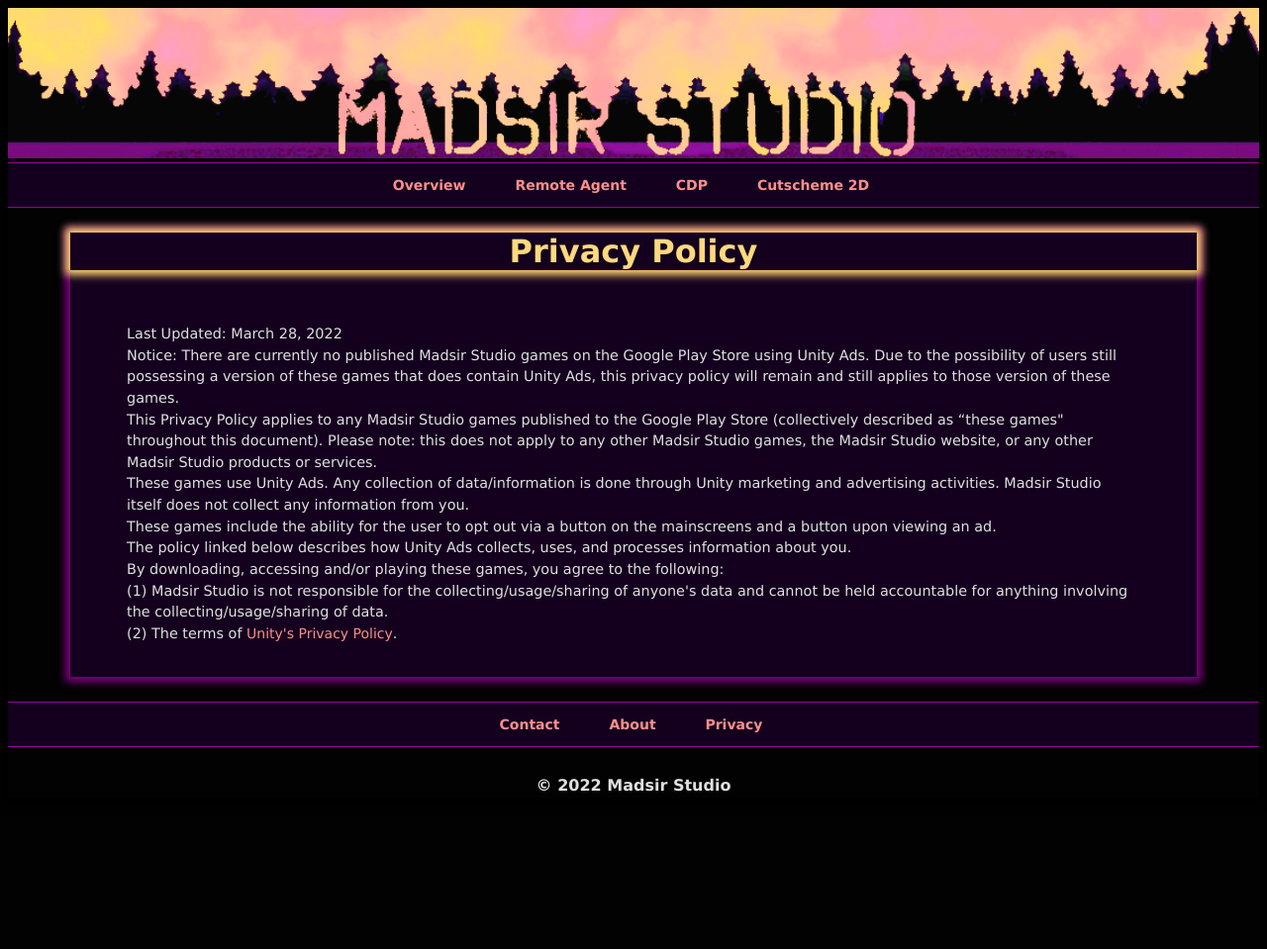
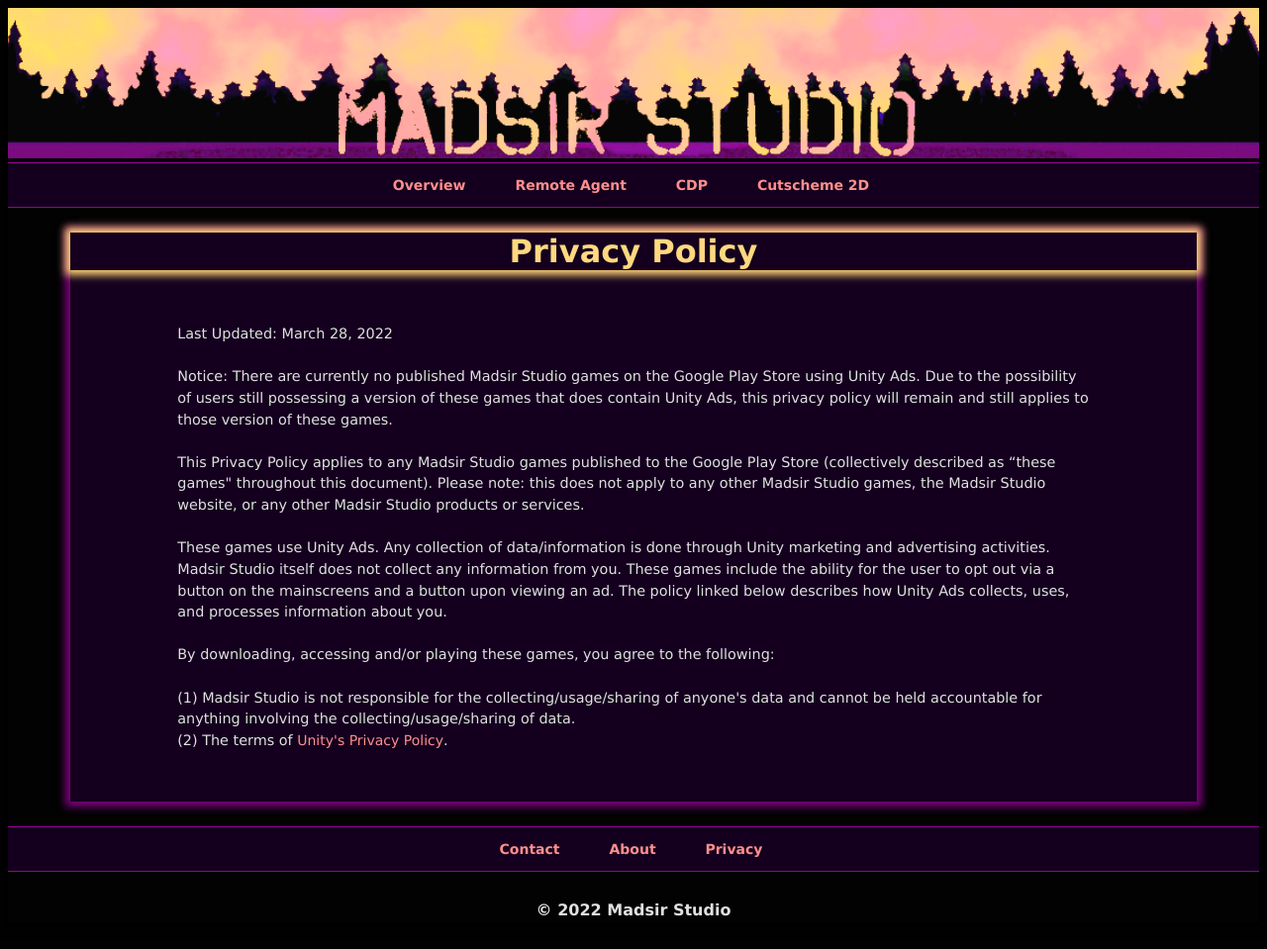
Before and after one commit to Madsir/madsirstudio.github.io, a Jekyll site: the page built from privacy/index.html, in a window 1280 px wide. Shown: the whole page at 99% size. Built offline with Jekyll 4.4.1, drawn with Linux system fonts in a browser that asks for light colours; before the commit the page ends 900 px from its top, so only the background shows below that.

Commit message:
Update index.html

```diff
--- a/privacy/index.html
+++ b/privacy/index.html
@@ -15,31 +15,38 @@
   box-shadow: 0 0 8px 5px purple;
   background-color: #14001e;
 }
- </style>
+.centerdiv {
+  margin-left: 5%;
+  margin-right: 5%;/* Same width as the sidebar + left position in px */
+}
+</style>
 </head>
 <body>
     <div class="main">
 	<center>
 		<h1>Privacy Policy</h1>
+		<div class="centerdiv">
 		<br>
     			<p>Last Updated: March 28, 2022
 	    	<br>
+		<br>
 	   		Notice: There are currently no published Madsir Studio games on the Google Play Store using Unity Ads. Due to the possibility of users still possessing a version of these games that does contain Unity Ads, this privacy policy will remain and still applies to those version of these games.
 	    	<br>
+		<br>
 			This Privacy Policy applies to any Madsir Studio games published to the Google Play Store (collectively described as “these games" throughout this document). Please note: this does not apply to any other Madsir Studio games, the Madsir Studio website, or any other Madsir Studio products or services.
 		<br>
-			These games use Unity Ads. Any collection of data/information is done through Unity marketing and advertising activities. Madsir Studio itself does not collect any information from you.
 		<br>
-			These games include the ability for the user to opt out via a button on the mainscreens and a button upon viewing an ad.
-    		<br>
-			The policy linked below describes how Unity Ads collects, uses, and processes information about you.
+			These games use Unity Ads. Any collection of data/information is done through Unity marketing and advertising activities. Madsir Studio itself does not collect any information from you. These games include the ability for the user to opt out via a button on the mainscreens and a button upon viewing an ad. The policy linked below describes how Unity Ads collects, uses, and processes information about you.
+		<br>
 		<br>
 			By downloading, accessing and/or playing these games, you agree to the following:
-        		<br>
+        		<br><br>
         		(1) Madsir Studio is not responsible for the collecting/usage/sharing of anyone's data and cannot be held accountable for anything involving the collecting/usage/sharing of data.
 		<br>
        			(2) The terms of <a href="https://unity3d.com/legal/privacy-policy">Unity's Privacy Policy</a>.</p>
 		<br>
+			<br>
+		</div>
       </center>
    </div>
 </body>
```
